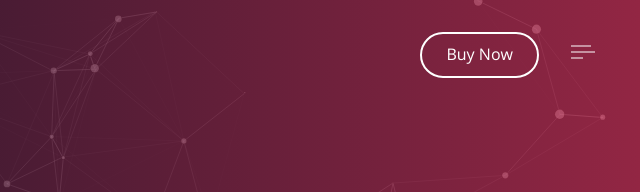
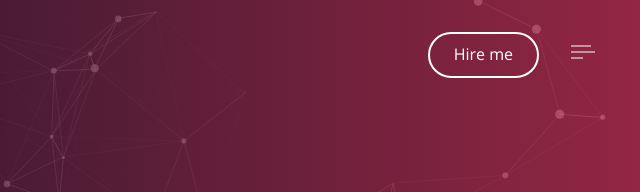
Before and after one commit to MOHIT51196/mohit51196.github.io, a plain HTML site: page index.html in a window 1280 px wide. Shown: the top 192 px of the page, 621-1261 px from the left. Drawn offline with Linux system fonts and the light colour scheme; files whose address does not match are found by name.

Commit message:
minor tweek

```diff
--- a/index.html
+++ b/index.html
@@ -114,8 +114,8 @@ http://miradontsoa.com
         <!-- Begin of CTA Actions, & Icons menu -->
         <ul class="navbar-nav navbar-nav-actions">
           <li class="nav-item">
-            <a class="btn btn-outline-white btn-round" target="_blank" href="https://themeforest.net/item/simpleux-beautiful-creative-website-template-for-agency-business-and-portfolio/20863111">
-              Buy Now
+            <a class="btn btn-outline-white btn-round" target="_blank" href="#">
+              Hire me
             </a>
           </li>
         </ul>
```
